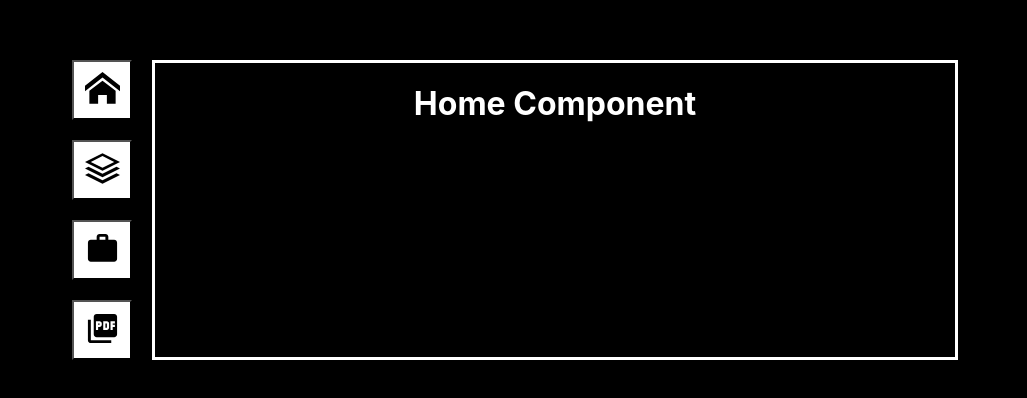
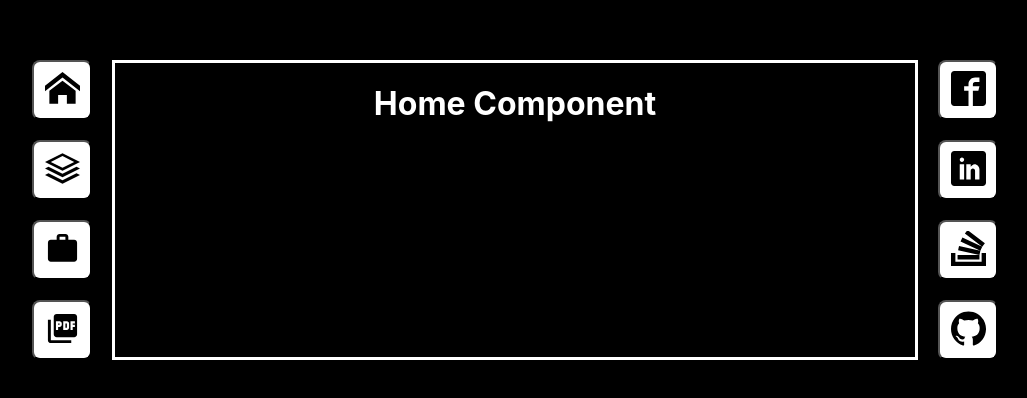
Before and after one commit to EhsanShakil/EhsanShakil.github.io, a React (Create React App) app: page / in a window 1280 px wide. Shown: the part 190-588 px from the top of the page, without its empty margins (125-1152 px from the left). Built offline with nearby package versions, Linux system fonts and the light colour scheme.

Commit message:
Updating

```diff
--- a/src/App.css
+++ b/src/App.css
@@ -12,11 +12,19 @@ body {
   width: 60px;
   height: 60px;
   background-color: white;
+  border-radius: 8px;
+  /* background: #f3f5f7;
+  box-shadow: 5px 5px 0px #f1f3f5, -5px -5px 0px #f5f7f9;
+  outline: none;
+  border: none; */
 }
 .icon:active {
   background-color: white;
   box-shadow: 0 5px grey;
   transform: translateY(4px);
+}
+.icon:hover {
+  cursor: pointer;
 }
 .icons {
   display: flex;
--- a/src/App.js
+++ b/src/App.js
@@ -2,9 +2,15 @@ import React, { useState } from "react";
 import Home from "./components/Home";
 import Stacks from "./components/Stacks";
 import Projects from "./components/Projects";
-import { ImHome, ImStack } from "react-icons/im";
-import { MdWork } from "react-icons/md";
-import { MdPictureAsPdf } from "react-icons/md";
+import {
+  ImHome,
+  ImStack,
+  ImLinkedin,
+  ImStackoverflow,
+  ImFacebook2,
+  ImGithub,
+} from "react-icons/im";
+import { MdWork, MdPictureAsPdf } from "react-icons/md";
 
 import "./App.css";
 function App() {
@@ -36,6 +42,20 @@ function App() {
       <div className="screen">
         <span>{screen}</span>
       </div>
+      <div className="icons">
+        <button className="icon" title="Resume" onClick={() => setScreen(Home)}>
+          <ImFacebook2 size="35" />
+        </button>
+        <button className="icon" title="Resume" onClick={() => setScreen(Home)}>
+          <ImLinkedin size="35" />
+        </button>
+        <button className="icon" title="Resume" onClick={() => setScreen(Home)}>
+          <ImStackoverflow size="35" />
+        </button>
+        <button className="icon" title="Resume" onClick={() => setScreen(Home)}>
+          <ImGithub size="35" />
+        </button>
+      </div>
     </div>
   );
 }
```
Also changed, not shown: public/index.html (+4 -27 lines), 15 other files (tests, documents, lock files or other folders).
